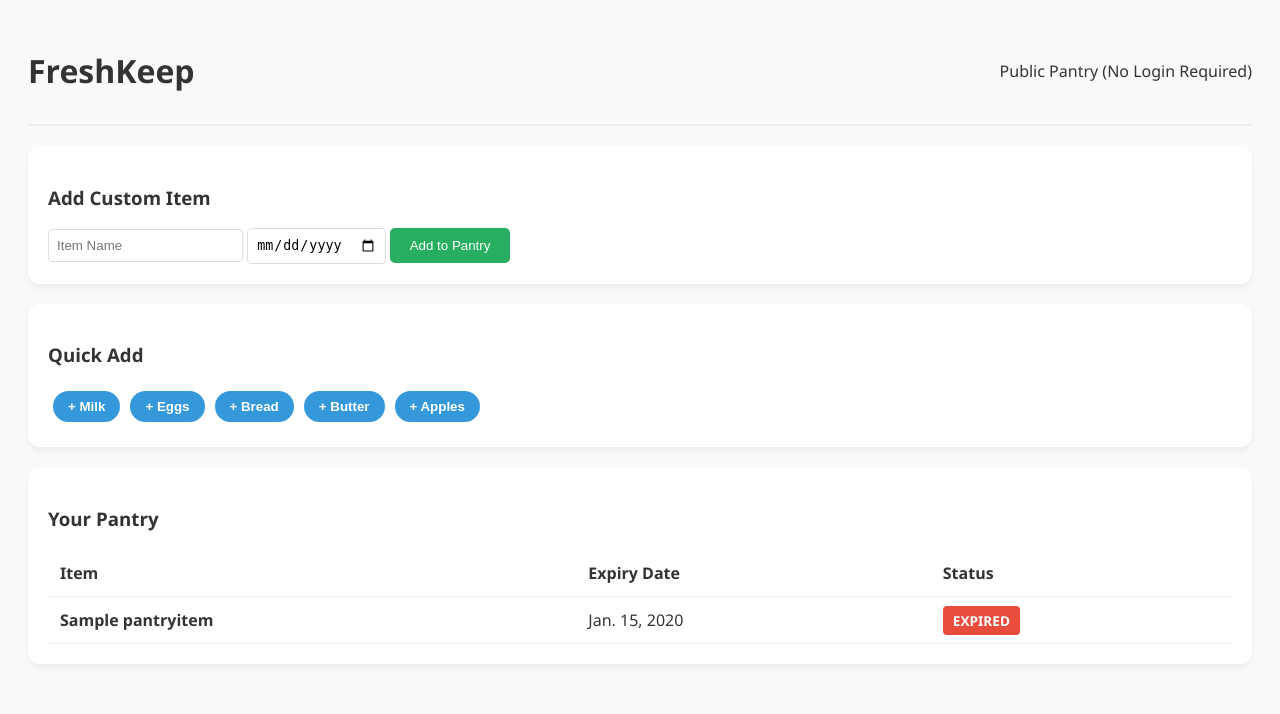
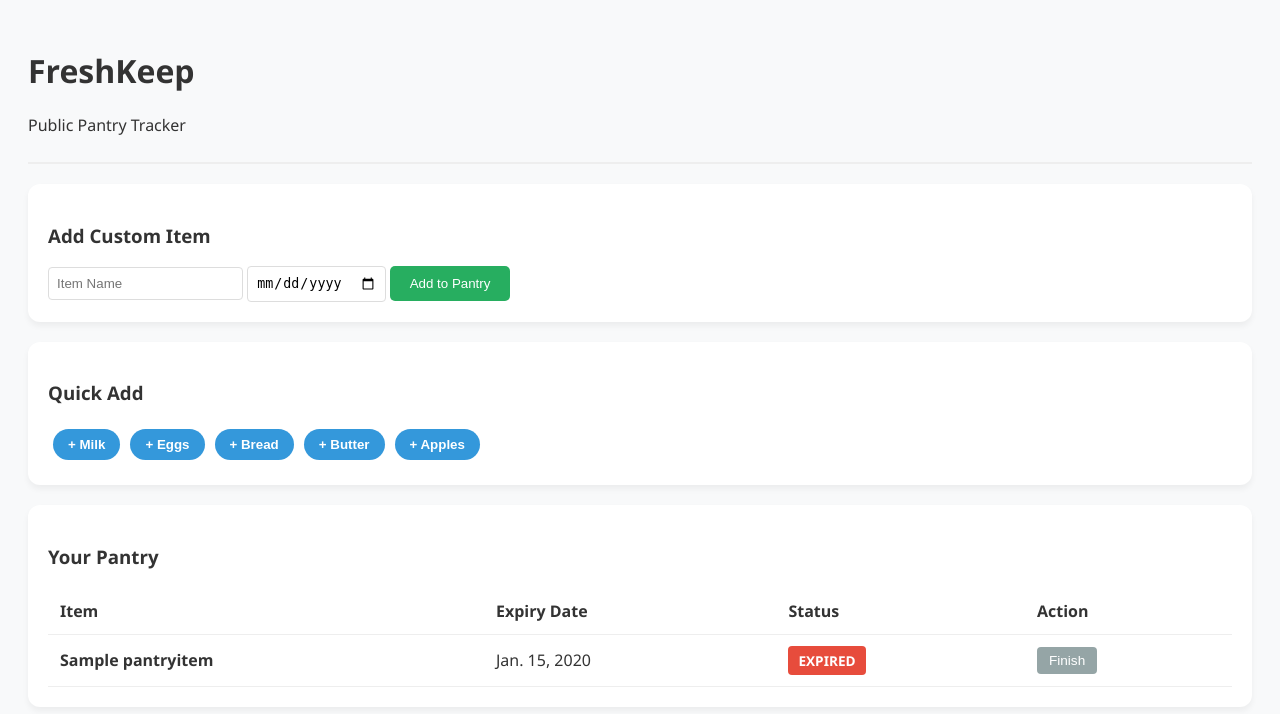
Before and after one commit to Thaslin18/Freshkeep, a Django app: page / in a window 1280 px wide. Shown: the top 714 px of the page. Run offline with Django 5.2, Linux system fonts and the light colour scheme; tables that the repository leaves empty hold one stand-in row (values such as "Sample post").

Commit message:
Update dashboard.html

```diff
--- a/tracker/templates/tracker/dashboard.html
+++ b/tracker/templates/tracker/dashboard.html
@@ -7,15 +7,19 @@
     <style>
         body { font-family: 'Segoe UI', sans-serif; padding: 20px; background-color: #f8f9fa; color: #333; }
         .card { background: white; padding: 20px; border-radius: 12px; margin-bottom: 20px; box-shadow: 0 4px 6px rgba(0,0,0,0.05); }
-        .header { display: flex; justify-content: space-between; align-items: center; border-bottom: 2px solid #eee; padding-bottom: 10px; margin-bottom: 20px; }
+        .header { border-bottom: 2px solid #eee; padding-bottom: 10px; margin-bottom: 20px; }
         .btn-quick { padding: 8px 15px; margin: 5px; cursor: pointer; background: #3498db; color: white; border: none; border-radius: 20px; font-weight: bold; }
         .btn-add { background: #27ae60; color: white; padding: 10px 20px; border: none; border-radius: 5px; cursor: pointer; }
 
-        /* Traffic Light Styles */
+        /* Status Badges */
         .status-badge { padding: 5px 10px; border-radius: 4px; font-size: 0.85em; font-weight: bold; color: white; }
         .bg-red { background-color: #e74c3c; }    /* Expired */
         .bg-yellow { background-color: #f1c40f; color: #2c3e50; } /* Warning */
         .bg-green { background-color: #2ecc71; }  /* Fresh */
+
+        /* Delete Button Style */
+        .btn-finish { background: #95a5a6; color: white; border: none; padding: 6px 12px; border-radius: 4px; cursor: pointer; font-size: 0.85em; transition: 0.2s; }
+        .btn-finish:hover { background: #7f8c8d; }
 
         table { width: 100%; border-collapse: collapse; margin-top: 15px; }
         th, td { padding: 12px; text-align: left; border-bottom: 1px solid #eee; }
@@ -25,7 +29,7 @@
 
     <div class="header">
         <h1>FreshKeep</h1>
-        <p>Public Pantry (No Login Required)</p>
+        <p>Public Pantry Tracker</p>
     </div>
 
     <div class="card">
@@ -60,6 +64,7 @@
                     <th>Item</th>
                     <th>Expiry Date</th>
                     <th>Status</th>
+                    <th>Action</th>
                 </tr>
             </thead>
             <tbody>
@@ -76,10 +81,16 @@
                             <span class="status-badge bg-green">FRESH</span>
                         {% endif %}
                     </td>
+                    <td>
+                        <form action="{% url 'finish_item' item.pk %}" method="POST" style="display:inline;">
+                            {% csrf_token %}
+                            <button type="submit" class="btn-finish">Finish</button>
+                        </form>
+                    </td>
                 </tr>
                 {% empty %}
                 <tr>
-                    <td colspan="3" style="text-align:center; padding: 30px; color: #888;">
+                    <td colspan="4" style="text-align:center; padding: 30px; color: #888;">
                         Your pantry is empty. Add something above!
                     </td>
                 </tr>
```
